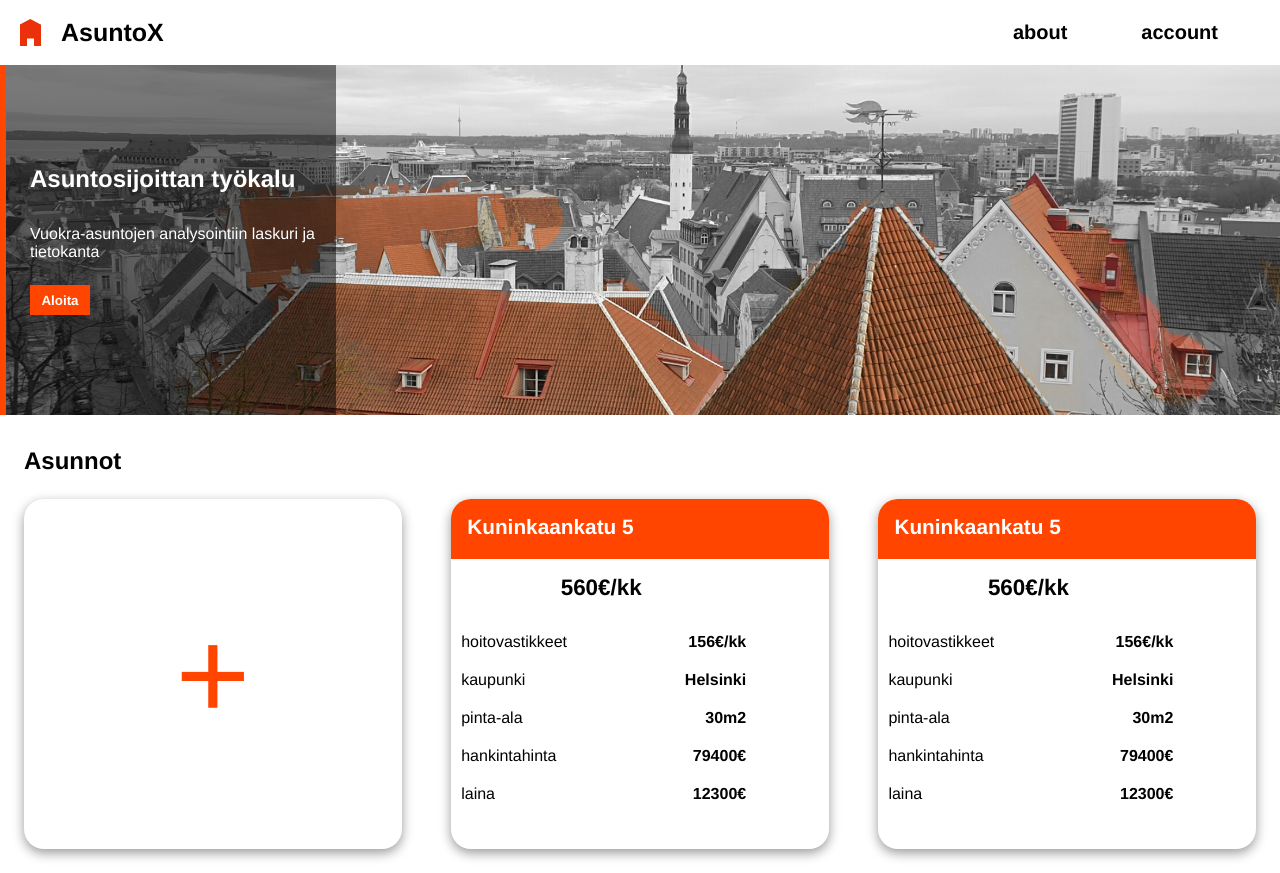
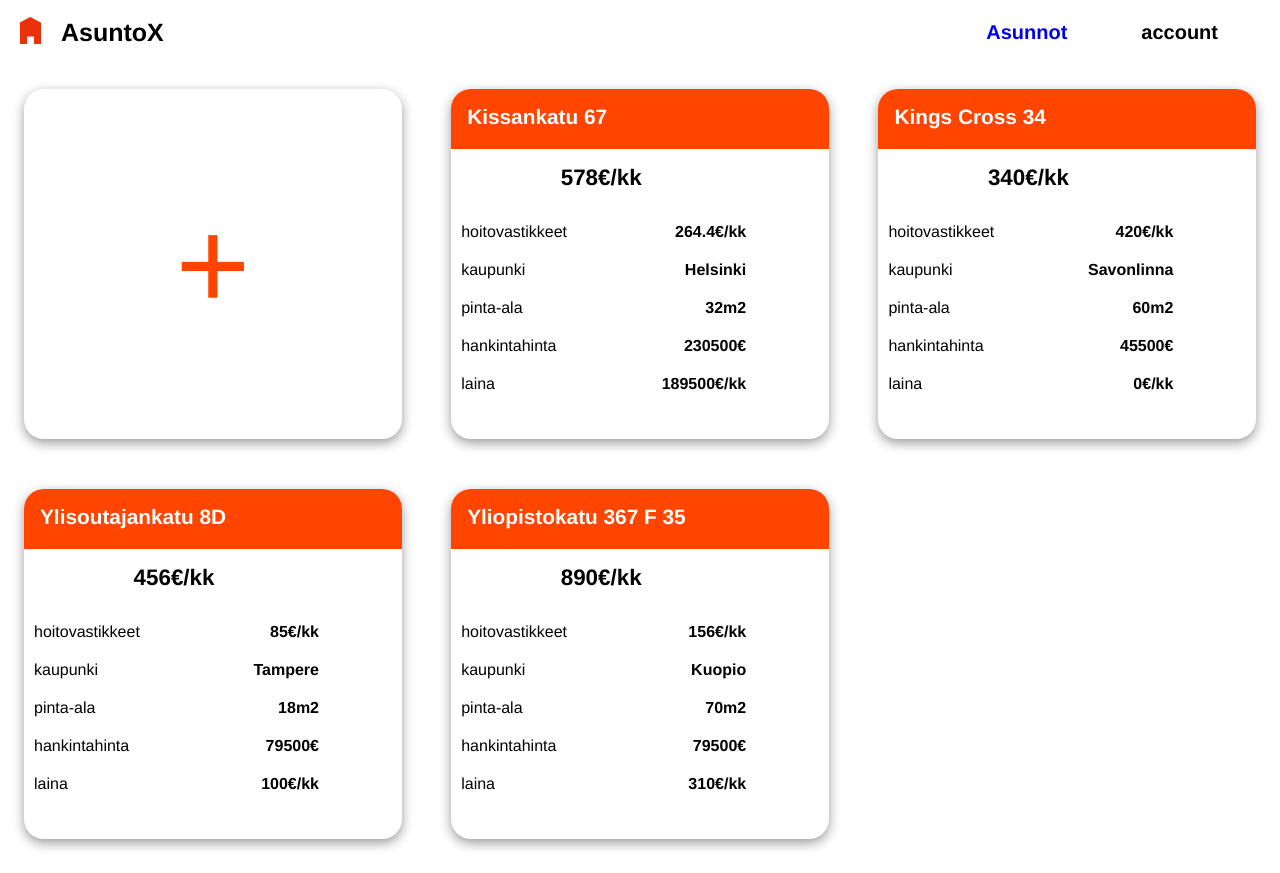
Before and after one commit to jpeipone/Rental-Property, a React (Create React App) app in the folder rental-property-app/: page /asunnot in a window 1280 px wide. Built offline with nearby package versions, Linux system fonts and the light colour scheme.

Commit message:
router dom and context

```diff
--- a/rental-property-app/package.json
+++ b/rental-property-app/package.json
@@ -8,6 +8,7 @@
     "@testing-library/user-event": "^13.5.0",
     "react": "^18.2.0",
     "react-dom": "^18.2.0",
+    "react-router-dom": "^6.18.0",
     "react-scripts": "5.0.1",
     "web-vitals": "^2.1.4"
   },
--- a/rental-property-app/src/App.js
+++ b/rental-property-app/src/App.js
@@ -3,14 +3,19 @@ import "./App.css";
 import Banner from "./components/banner/Banner";
 import NavigationMenu from "./components/navigation/NavigationMenu";
 import ApartmentSlide from "./components/apartmentSlide/ApartmentSlide";
+import { BrowserRouter as Router, Routes, Route } from "react-router-dom";
+import Homepage from "./components/pages/Homepage";
 
 function App() {
   return (
     <div className="App">
-      <NavigationMenu />
-      <Banner />
-      <h2 className="app__header">Asunnot</h2>
-      <ApartmentSlide />
+      <Router>
+        <NavigationMenu />
+        <Routes>
+          <Route path="/" element={<Homepage />} />
+          <Route path="/asunnot" element={<ApartmentSlide />} />
+        </Routes>
+      </Router>
     </div>
   );
 }
--- /dev/null
+++ b/rental-property-app/src/ContextUser.js
@@ -0,0 +1,75 @@
+import { useContext, createContext, useState } from "react";
+
+export const UserContext = createContext();
+const ContextUser = ({ children }) => {
+  const [userdata, setUserdata] = useState([
+    {
+      id: "1",
+      address: "Kissankatu 67",
+      city: "Helsinki",
+      monthlyRevenue: 578,
+      monthlyMaintenanceCharge: 264.4,
+      squareMeters: 32,
+      originalCost: 230500,
+      loanMonthlyCost: 189500,
+    },
+    {
+      id: "2",
+      address: "Kings Cross 34",
+      city: "Savonlinna",
+      monthlyRevenue: 340,
+      monthlyMaintenanceCharge: 420,
+      squareMeters: 60,
+      originalCost: 45500,
+      loanMonthlyCost: 0,
+    },
+    {
+      id: "3",
+      address: "Ylisoutajankatu 8D",
+      city: "Tampere",
+      monthlyRevenue: 456,
+      monthlyMaintenanceCharge: 85,
+      squareMeters: 18,
+      originalCost: 79500,
+      loanMonthlyCost: 100,
+    },
+    {
+      id: "4",
+      address: "Yliopistokatu 367 F 35",
+      city: "Kuopio",
+      monthlyRevenue: 890,
+      monthlyMaintenanceCharge: 156,
+      squareMeters: 70,
+      originalCost: 79500,
+      loanMonthlyCost: 310,
+    },
+  ]);
+  const [logged, setLogged] = useState(false);
+  const [UIDinvestor, setUIDinvestor] = useState(null);
+  const [portfolioUser, setPortfolioUser] = useState({
+    AssetsSum: 2,
+    NegativeAssetsSum: 0,
+    PositiveAssetsSum: 2,
+    TotalCost: 142,
+    TotalValue: 1220,
+  });
+
+  return (
+    <UserContext.Provider
+      value={{
+        userdata,
+        setUserdata,
+        logged,
+        setLogged,
+        UIDinvestor,
+        setUIDinvestor,
+        portfolioUser,
+        setPortfolioUser,
+      }}
+    >
+      {children}
+    </UserContext.Provider>
+  );
+};
+
+export default ContextUser;
--- a/rental-property-app/src/components/apartmentSlide/ApartmentSlide.js
+++ b/rental-property-app/src/components/apartmentSlide/ApartmentSlide.js
@@ -1,7 +1,19 @@
-import React from "react";
+import { useContext, useEffect, useState } from "react";
 import "./ApartmentSlide.css";
+import { UserContext } from "../../ContextUser";
 
 const ApartmentSlide = () => {
+  const {
+    userdata,
+    setUserdata,
+    logged,
+    setLogged,
+    UIDinvestor,
+    setUIDinvestor,
+    setPortfolioUser,
+  } = useContext(UserContext);
+
+  console.log("asuntojen tiedot:", userdata);
   return (
     <div className="apartment-slide">
       <div className="apartment-grid">
@@ -10,66 +22,51 @@ const ApartmentSlide = () => {
             <div className="add-apartment__btn">+</div>
           </div>
         </div>
+
         {/*  apartment card */}
+        {userdata
+          ? userdata.map((apartment) => (
               <div className="apartment-container card">
                 <div className="header-container">
-            <h3 className="apartment__header">Kuninkaankatu 5</h3>
+                  <h3 className="apartment__header">{apartment?.address}</h3>
                 </div>
                 <div className="column-apartment">
-            <div className="apartment__data rent">560€/kk</div>
+                  <div className="apartment__data rent">
+                    {apartment?.monthlyRevenue}
+                    €/kk
+                  </div>
                 </div>
                 <div className="row-apartment">
                   <div className="apartment__label">hoitovastikkeet</div>
-            <div className="apartment__data">156€/kk</div>
+                  <div className="apartment__data">
+                    {apartment?.monthlyMaintenanceCharge}€/kk
+                  </div>
                 </div>
                 <div className="row-apartment">
                   <div className="apartment__label">kaupunki</div>
-            <div className="apartment__data">Helsinki</div>
+                  <div className="apartment__data">{apartment?.city}</div>
                 </div>
                 <div className="row-apartment">
                   <div className="apartment__label">pinta-ala</div>
-            <div className="apartment__data">30m2</div>
+                  <div className="apartment__data">
+                    {apartment?.squareMeters}m2
                   </div>
-
+                </div>
                 <div className="row-apartment">
                   <div className="apartment__label">hankintahinta</div>
-            <div className="apartment__data">79400€</div>
+                  <div className="apartment__data">
+                    {apartment?.originalCost}€
+                  </div>
                 </div>
                 <div className="row-apartment">
                   <div className="apartment__label">laina</div>
-            <div className="apartment__data">12300€</div>
+                  <div className="apartment__data">
+                    {apartment?.loanMonthlyCost}€/kk
                   </div>
                 </div>
-        {/*  apartment card */}
-        <div className="apartment-container card">
-          <div className="header-container">
-            <h3 className="apartment__header">Kuninkaankatu 5</h3>
               </div>
-          <div className="column-apartment">
-            <div className="apartment__data rent">560€/kk</div>
-          </div>
-          <div className="row-apartment">
-            <div className="apartment__label">hoitovastikkeet</div>
-            <div className="apartment__data">156€/kk</div>
-          </div>
-          <div className="row-apartment">
-            <div className="apartment__label">kaupunki</div>
-            <div className="apartment__data">Helsinki</div>
-          </div>
-          <div className="row-apartment">
-            <div className="apartment__label">pinta-ala</div>
-            <div className="apartment__data">30m2</div>
-          </div>
-
-          <div className="row-apartment">
-            <div className="apartment__label">hankintahinta</div>
-            <div className="apartment__data">79400€</div>
-          </div>
-          <div className="row-apartment">
-            <div className="apartment__label">laina</div>
-            <div className="apartment__data">12300€</div>
-          </div>
-        </div>
+            ))
+          : null}
       </div>
     </div>
   );
--- a/rental-property-app/src/components/navigation/NavigationMenu.js
+++ b/rental-property-app/src/components/navigation/NavigationMenu.js
@@ -1,16 +1,23 @@
 import React from "react";
+import { Link } from "react-router-dom";
 import "./NavigationMenu.css";
 
 const NavigationMenu = () => {
   return (
     <nav className="navigation">
       <div className="logo-name-container">
-        <img src="./images/asuntologo.svg" alt="asunto" className="menu-logo" />
+        <Link to="/">
+          <img
+            src="./images/asuntologo.svg"
+            alt="asunto"
+            className="menu-logo"
+          />
+        </Link>
         <div className="website-name">AsuntoX</div>
       </div>
       <ul>
         <li className="menu-items">
-          <a>about</a>
+          <Link to="/asunnot">Asunnot</Link>
         </li>
 
         <li className="menu-items">
--- /dev/null
+++ b/rental-property-app/src/components/pages/Homepage.js
@@ -0,0 +1,15 @@
+import React from "react";
+import Banner from "../banner/Banner";
+import ApartmentSlide from "../apartmentSlide/ApartmentSlide";
+
+const Homepage = () => {
+  return (
+    <div className="homepage">
+      <Banner />
+      <h2 className="app__header">Asunnot</h2>
+      <ApartmentSlide />
+    </div>
+  );
+};
+
+export default Homepage;
--- a/rental-property-app/src/index.js
+++ b/rental-property-app/src/index.js
@@ -1,13 +1,16 @@
-import React from 'react';
-import ReactDOM from 'react-dom/client';
-import './index.css';
-import App from './App';
-import reportWebVitals from './reportWebVitals';
+import React from "react";
+import ReactDOM from "react-dom/client";
+import "./index.css";
+import App from "./App";
+import reportWebVitals from "./reportWebVitals";
+import ContextUser from "./ContextUser";
 
-const root = ReactDOM.createRoot(document.getElementById('root'));
+const root = ReactDOM.createRoot(document.getElementById("root"));
 root.render(
   <React.StrictMode>
-    <App />
+    <ContextUser>
+      <App />
+    </ContextUser>
   </React.StrictMode>
 );
 
```
Also changed, not shown: 1 other file (tests, documents, lock files or other folders). Lines whose indentation alone changed are shown as unchanged.
